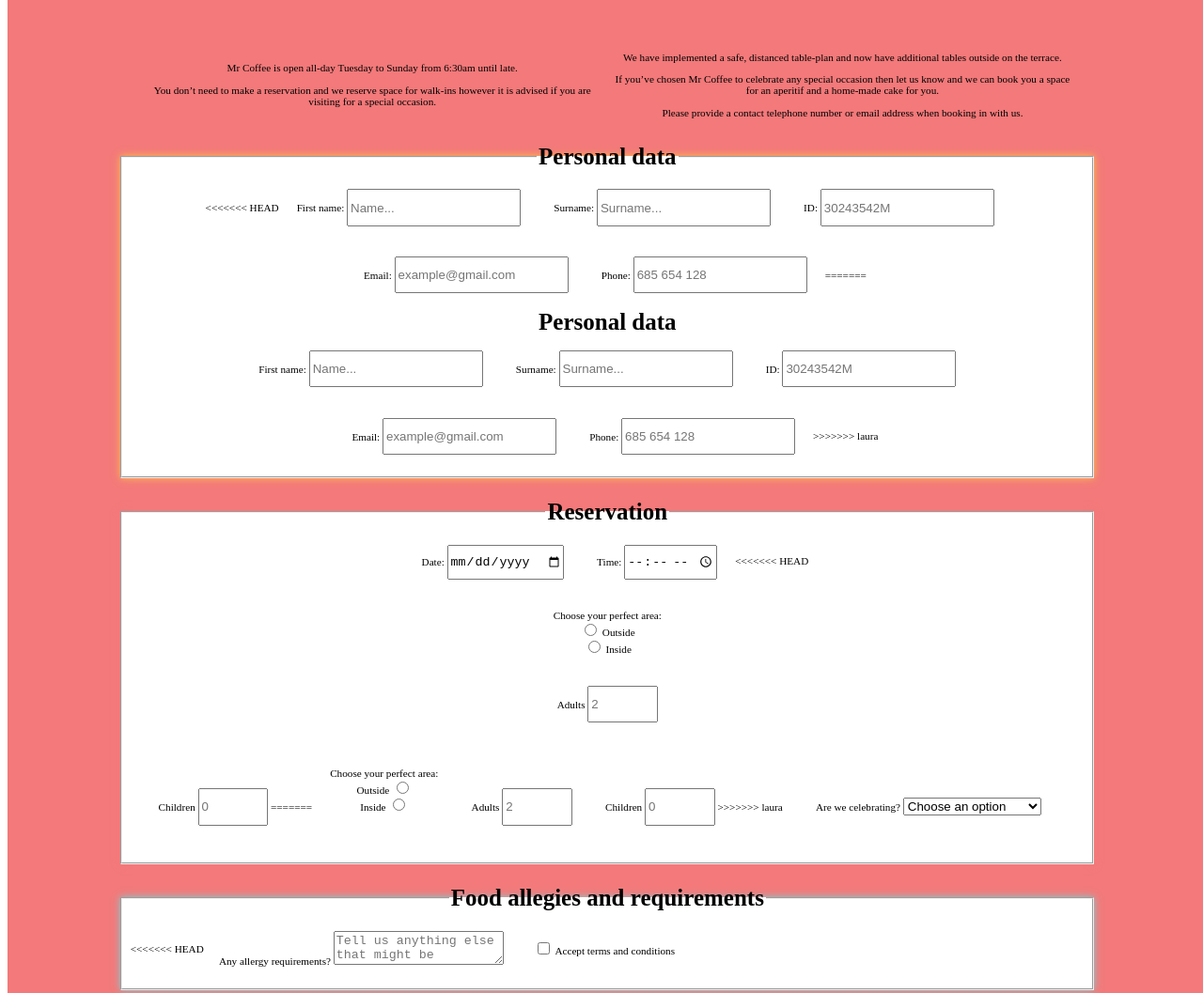
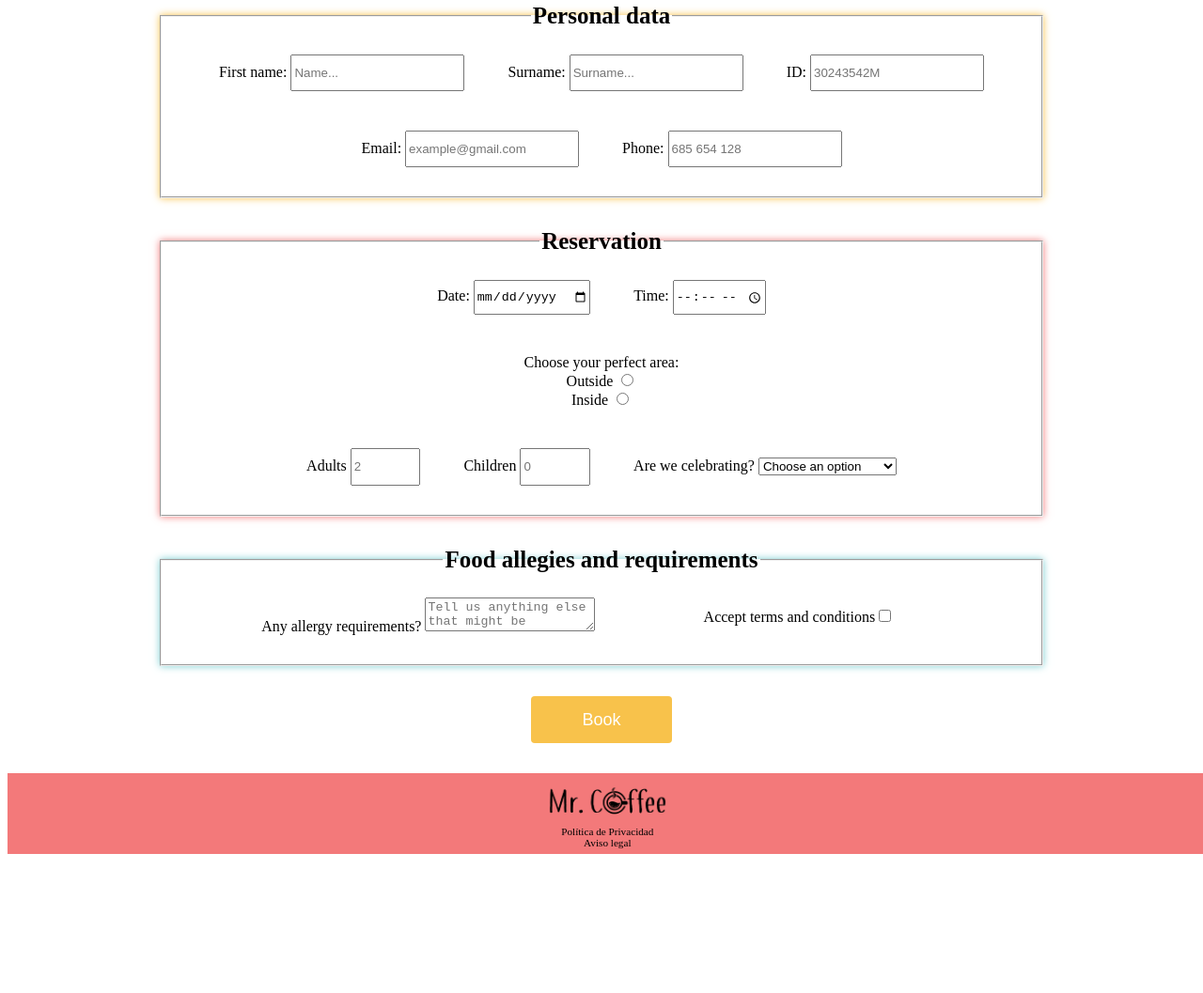
Before and after one commit to Laumorvel/disenyo_cafeteria, a plain HTML site: page reservation.html in a window 1280 px wide. Shown: the part 609-1666 px from the top of the page at 94% size. After the commit the page ends 1526 px from the top, so only its background shows below. Drawn offline with Linux system fonts and the light colour scheme; a web font is replaced by a local one.

Commit message:
Update reservation.html

```diff
--- a/reservation.html
+++ b/reservation.html
@@ -1,52 +1,5 @@
 <!DOCTYPE html>
 <html>
-<<<<<<< HEAD
-=======
-<<<<<<< HEAD
-    <head>
-        <meta charset="utf-8">
-        <meta http-equiv="X-UA-Compatible" content="IE=edge">
-        <title></title>
-        <meta name="description" content="">
-        <meta name="viewport" content="width=device-width, initial-scale=1">
-        <link rel="stylesheet" href="css/hojaDeEstilos.css">
-        <!-- Load an icon library to show a hamburger menu (bars) on small screens -->
-<link rel="stylesheet" href="https://cdnjs.cloudflare.com/ajax/libs/font-awesome/4.7.0/css/font-awesome.min.css">
-
-    </head>
-    <body>
-
-     <div class="header">
-        <a href="index.html" class="logo"><img src="img/MrCoffeBlanco.png" alt=""></a>
-
-    </div>
-
-        <div class="topnav" id="myTopnav">
-            <a href="reservation.html" class="active">Reservas</a>
-            <a href="menu.html">Menu</a>
-            <a href="gallery.html">Galería</a>
-            <a href="contact.html">Contacto</a>
-            <a href="index.html">Inicio</a>
-            <a href="aboutUs.html">Sobre nosotros</a>
-            <a class="icon">
-              <i class="fa fa-bars"></i>
-            </a>
-          </div>
-
-        <h1>Reserva tu mesa aquí</h1>
-
-        <div class="contenido">
-            <p>hola</p>>
-        </div>
-
-
-
-
-
-     <div class="footer">
-=======
->>>>>>> be19f5e9dfbcaad578e442816f4a88bfdaa2d93d
-
 <head>
     <meta charset="utf-8">
     <meta http-equiv="X-UA-Compatible" content="IE=edge">
@@ -95,23 +48,6 @@
         <div id="contentForm" class="contentForm">
             <form action="" class="form">
                 <fieldset class="first">
-<<<<<<< HEAD
-                    <legend align="center">Personal data</legend>
-                    <div class="elem-group first_name"><label for="fname">First name: </label>
-                        <input type="text" name="fname" id="fname" placeholder="Name..."></div>
-
-                    <div class="elem-group"><label for="surname">Surname: </label>
-                        <input type="text" name="surname" id="surname" placeholder="Surname..."></div>
-
-                    <div class="elem-group"><label for="id">ID: </label>
-                        <input type="text" name="id" id="id" placeholder="30243542M"></div>
-
-                    <div class="elem-group"><label for="email">Email: </label>
-                        <input type="email" name="email" id="email" placeholder="example@gmail.com"></div>
-
-                    <div class="elem-group"><label for="phone">Phone: </label>
-                        <input type="text" name="number" id="number" placeholder="685 654 128"></div>
-=======
 
                     <legend align="center">Personal data</legend>
                     <div class="elem-group one-half"><label for="fname">First name: </label>
@@ -129,7 +65,7 @@
                     <div class="elem-group one-half"><label for="phone">Phone: </label>
                         <input type="text" name="number" id="number" placeholder="685 654 128"></div>
 
->>>>>>> laura
+
                 </fieldset>
 
                 <fieldset class="second">
@@ -144,21 +80,6 @@
                         <input type="time" id="time" name="time" min="07:00" max="22:00" required>
                     </div>
 
-<<<<<<< HEAD
-                    <div class="elem-group area"> <label for="area">Choose your perfect area: </label><br>
-                        <input type="radio" name="area" id="exterior"><label for="exterior"> Outside</label><br>
-                        <input type="radio" name="area" id="interior"><label for="interior"> Inside</label>
-                    </div>
-
-                    <div class="elem-group ">
-                        <label for="adult">Adults</label>
-                        <input type="number" id="adult" name="total_adults" placeholder="2" min="1" required>
-                    </div>
-
-                    <div class="elem-group ">
-                        <label for="child">Children</label>
-                        <input type="number" id="child" name="total_children" placeholder="0" min="0" required>
-=======
                     <div class="elem-group area"> <label for="area">Choose your perfect area: </label><br> Outside <input type="radio" name="area" id="exterior"><label for="exterior"> </label><br> Inside <input type="radio" name="area" id="interior"><label for="interior"> </label>
                     </div>
 
@@ -170,7 +91,7 @@
                     <div class="elem-group child">
                         <label for="child">Children</label>
                         <input type="number" id="child" name="total_children" placeholder="0" min="0">
->>>>>>> laura
+
                     </div>
 
                     <div class="elem-group">
@@ -187,18 +108,7 @@
 
                 <fieldset class="third">
                     <legend align="center">Food allegies and requirements</legend>
-<<<<<<< HEAD
-                    <div class="elem-group">
-                        <label for="message" class="message">Any allergy requirements?</label>
-                        <textarea id="message" name="visitor_message" placeholder="Tell us anything else that might be important." required></textarea>
-                    </div>
-                    <div class="elem-group checkbox">
-                        <label for="checkbox"><input type="checkbox"> Accept terms and conditions</label>
-                    </div>
-                </fieldset>
 
-                <div class="button">
-=======
                     <div class="elem-group checkout">
                         <label for="message" class="message">Any allergy requirements?</label>
                         <textarea id="message" name="visitor_message" placeholder="Tell us anything else that might be important." required></textarea>
@@ -209,7 +119,7 @@
                 </fieldset>
 
                 <div class="submit">
->>>>>>> laura
+
                     <button type="submit">Book</button>
                 </div>
             </form>
@@ -224,33 +134,17 @@
 
 
     <footer class="footer">
-<<<<<<< HEAD
-=======
->>>>>>> 39f24a283b3288addcfce53648feca2072afbb00
->>>>>>> be19f5e9dfbcaad578e442816f4a88bfdaa2d93d
+
         <img src="img/MrCoffeeNegro.png">
         <br>
         <a href="">Política de Privacidad</a>
         <br>
         <a href="">Aviso legal</a>
-<<<<<<< HEAD
-=======
-<<<<<<< HEAD
-     </div>
 
-
-        <script src="js/script.js" async defer></script>
-    </body>
-=======
->>>>>>> be19f5e9dfbcaad578e442816f4a88bfdaa2d93d
     </footer>
 
 
     <script src="js/script.js" async defer></script>
 </body>
 
-<<<<<<< HEAD
-=======
->>>>>>> 39f24a283b3288addcfce53648feca2072afbb00
->>>>>>> be19f5e9dfbcaad578e442816f4a88bfdaa2d93d
 </html>
```
